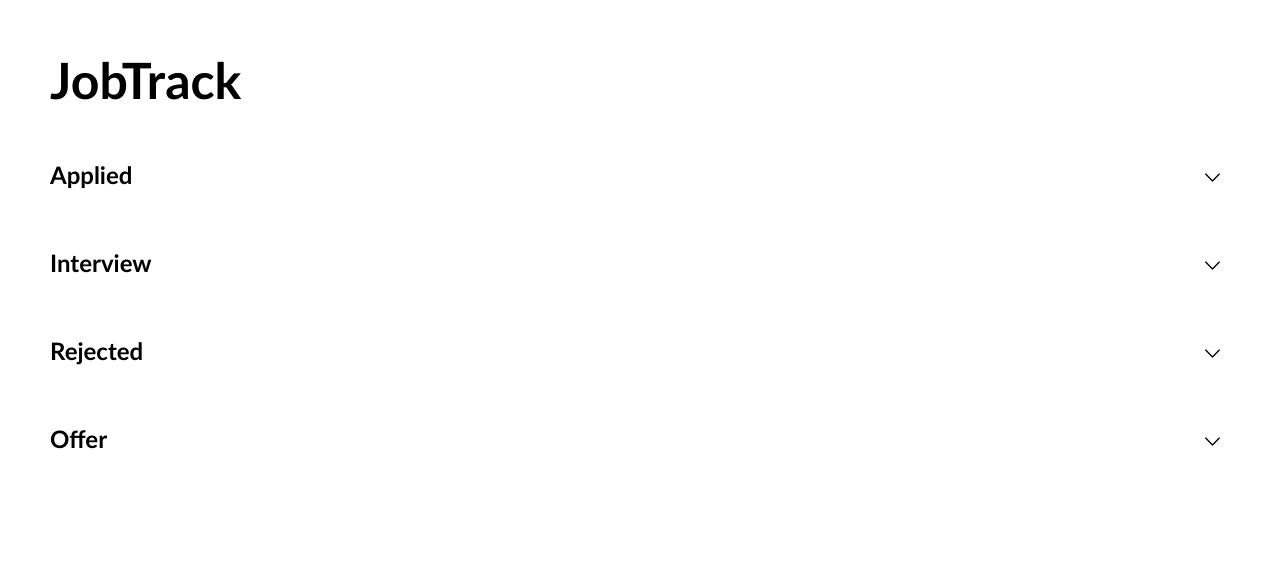
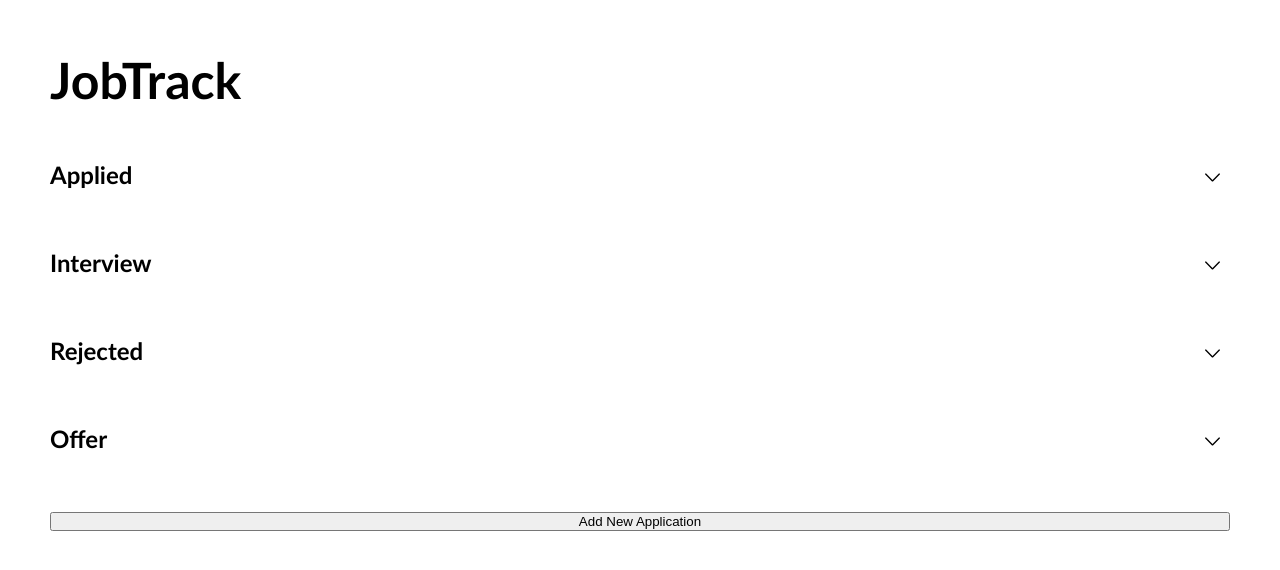
Before and after one commit to Thecoder45674/job-app-tracker, a plain HTML site: page client/index.html in a window 1280 px wide. Drawn offline with Linux system fonts and the light colour scheme.

Commit message:
feat: add button for new applications

```diff
--- a/client/index.html
+++ b/client/index.html
@@ -59,6 +59,8 @@
                 <p>Job offers received...</p>
             </div>
         </section>
+
+        <button id="add-btn">Add New Application</button>
     </div>
     <script src="script.js"></script>
 </body>
```
